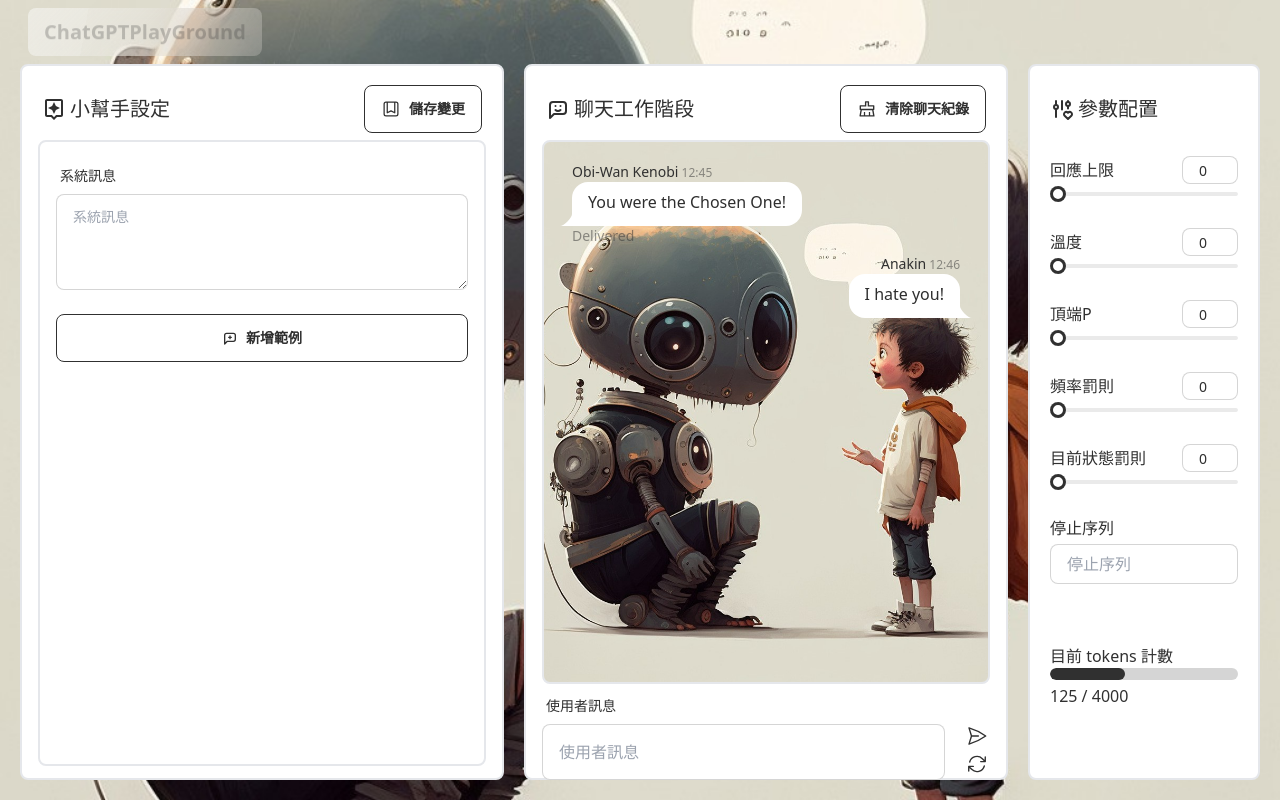
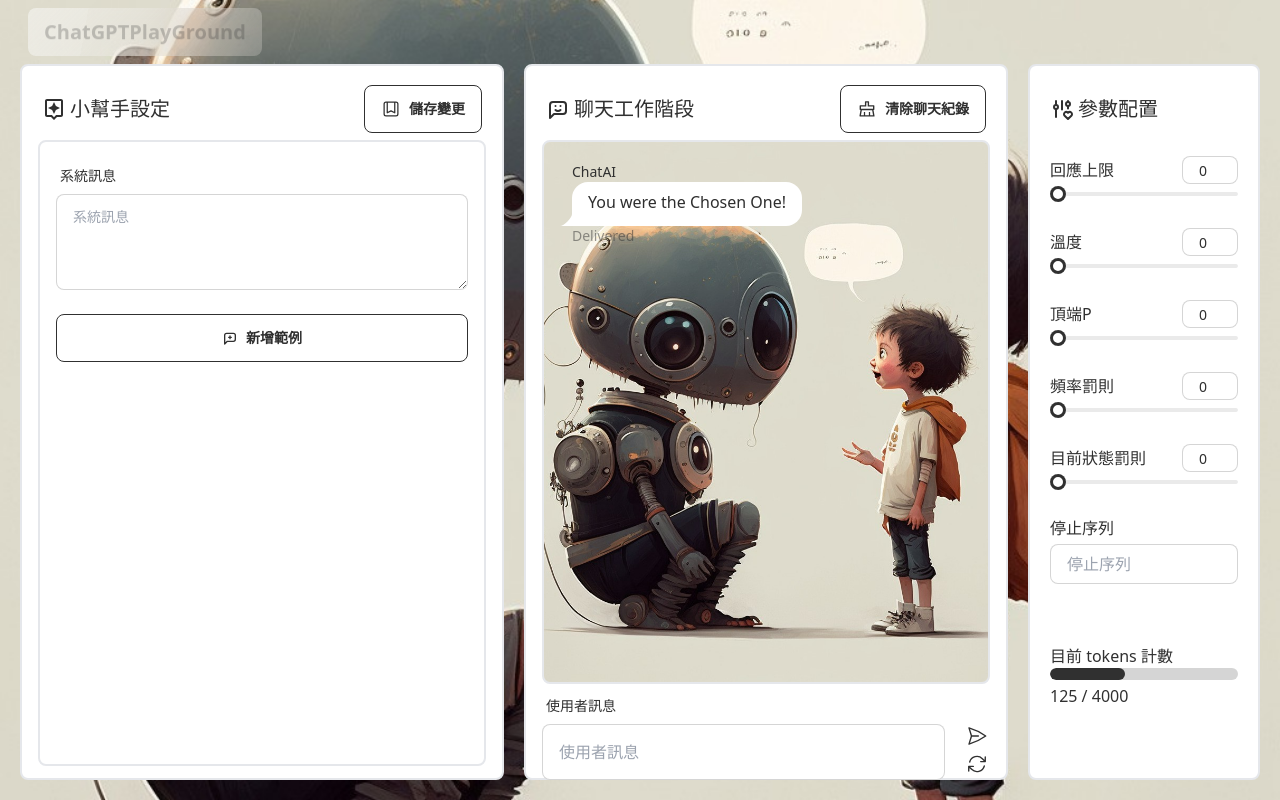
Before and after one commit to wuret-ncu/NLP-Playground-Frontend, a React (Create React App) app: page / in a window 1280 px wide. Built offline with nearby package versions, Linux system fonts and the light colour scheme.

Commit message:
add chat function

```diff
--- a/src/components/chat.js
+++ b/src/components/chat.js
@@ -1,10 +1,58 @@
-/* eslint-disable max-len */
 import { PaperAirplaneIcon, ArrowPathIcon } from '@heroicons/react/24/outline';
 import { TbMessageChatbot } from 'react-icons/tb';
 import { AiOutlineClear } from 'react-icons/ai';
 import chatimage2 from '../images/bg-chat2.jpg';
+import { useState } from 'react';
 
 function Chat() {
+  const ChatLog = [
+    {
+      role: 'assistant',
+      name: 'ChatAI',
+      roleType: 'chat chat-start',
+      contentTime: new Date().getHours() + ':' + new Date().getMinutes(),
+      content: 'You were the Chosen One!',
+    }];
+
+  const [message, setMessage] = useState();
+  const [chatLogMsg, setChatLog] = useState(ChatLog);
+
+  // 更新ChatLog
+  const updateChatLog = (message) => {
+    const role = 'user';
+    const name = 'User';
+    const roleType = 'chat chat-end';
+    const insertTime = new Date().getHours() + ':' + new Date().getMinutes();
+    const content = message;
+    const newMessage = {
+      role,
+      name,
+      roleType,
+      insertTime,
+      content,
+    };
+    setChatLog([...chatLogMsg, newMessage]);
+    setMessage('');
+  };
+
+  // 把ChatLog回復到初始狀態
+  const resetChatLog = (Agent) => {
+    setChatLog(Agent);
+  };
+
+  // 清空聊天室
+  const resetChatRoom = () => {
+    setChatLog([]);
+    resetChatLog(ChatLog);
+  };
+
+  // ChatLog刪除最後一筆對話紀錄
+  const popChatLog = () => {
+    const updateMsg = [...chatLogMsg];
+    updateMsg.pop();
+    setChatLog(updateMsg);
+  };
+
   return (
     <div className='grid grid-rows-2-20-3 h-85vh gap-1'>
       <div className='grid grid-flow-col items-center justify-between'>
@@ -12,7 +60,7 @@ function Chat() {
           <TbMessageChatbot className='h-6 w-6 mx-1' />
           <p className='text-xl'>聊天工作階段</p>
         </div>
-        <button className='btn btn-outline mx-1'>
+        <button className='btn btn-outline mx-1' onClick={resetChatRoom}>
           <AiOutlineClear className='h-5 w-5' />
           清除聊天紀錄
         </button>
@@ -25,32 +73,20 @@ function Chat() {
           backgroundSize: 'cover',
         }}
       >
-        <div className='chat chat-start'>
+        <ul>
+          {chatLogMsg.map((item) => (
+            <div className={item.roleType}>
               <div className='chat-image avatar'>
-            {/* <div className='w-10 rounded-full'>
-            <img src='/images/stock/photo-1534528741775-53994a69daeb.jpg' />
-          </div> */}
               </div>
               <div className='chat-header'>
-            Obi-Wan Kenobi
-            <time className='text-xs opacity-50'> 12:45</time>
+                {item.name}
+                <time className='text-xs opacity-50'> {item.insertTime}</time>
               </div>
-          <div className='chat-bubble bg-white'>You were the Chosen One!</div>
+              <div className='chat-bubble bg-white'>{item.content}</div>
               <div className='chat-footer opacity-50'>Delivered</div>
             </div>
-        <div className='chat chat-end'>
-          <div className='chat-image avatar'>
-            {/* <div className='w-10 rounded-full'>
-            <img src='/images/stock/photo-1534528741775-53994a69daeb.jpg' />
-          </div> */}
-          </div>
-          <div className='chat-header'>
-            Anakin
-            <time className='text-xs opacity-50'> 12:46</time>
-          </div>
-          <div className='chat-bubble bg-white'>I hate you!</div>
-          <div className='chat-footer opacity-50'>Seen at 12:46</div>
-        </div>
+          ))}
+        </ul>
       </div>
       <div className='form-control w-full'>
         <label className='label'>
@@ -61,10 +97,12 @@ function Chat() {
             type='text'
             placeholder='使用者訊息'
             className='input input-bordered w-full h-14'
+            value={message}
+            onChange={(event) => setMessage(event.target.value)}
           />
           <div className='grid grid-rows-2'>
-            <PaperAirplaneIcon className='btn btn-ghost btn-xs hover:fill-black hover:stroke-white'></PaperAirplaneIcon>
-            <ArrowPathIcon className='btn btn-ghost btn-xs  hover:stroke-white'></ArrowPathIcon>
+            <PaperAirplaneIcon className='btn btn-ghost btn-xs hover:bg-inherit hover:fill-black' onClick={() => updateChatLog(message)}></PaperAirplaneIcon>
+            <ArrowPathIcon className='btn btn-ghost btn-xs hover:bg-inherit hover:stroke-2' onClick={popChatLog}></ArrowPathIcon>
           </div>
         </div>
       </div>
```
Lines whose indentation alone changed are shown as unchanged.
